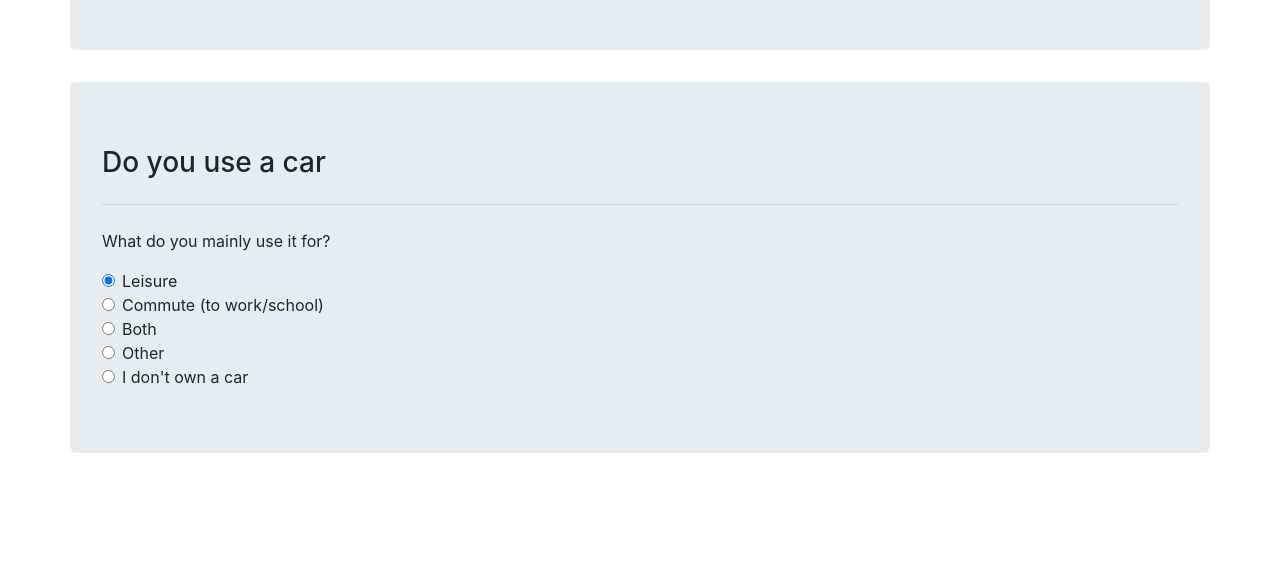
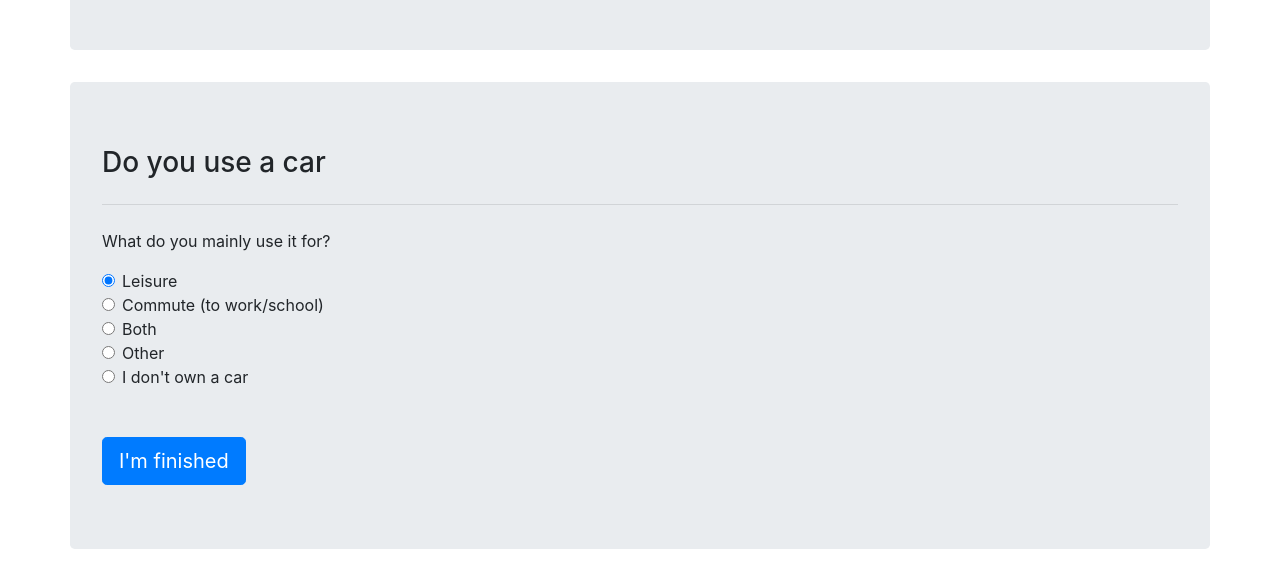
Before and after one commit to culling/summer-of-tech-2019, a website: page public/index.html in a window 1280 px wide. Shown: the part 364-945 px from the top of the page. Before the commit the page ends 849 px from the top, so only its background shows below. Drawn offline with nearby package versions, Linux system fonts and the light colour scheme.

Commit message:
add submit button

```diff
--- a/public/index.html
+++ b/public/index.html
@@ -62,8 +62,12 @@
         I don't own a car
       </label>
     </div>
-    <!-- <a class="btn btn-primary btn-lg" href="#" role="button">Learn more</a> -->
+    <br>
+    <br>
+    <a class="btn btn-primary btn-lg" href="#" role="button">I'm finished</a>
   </div>
+
+
 </body>
 
 </html>
```
